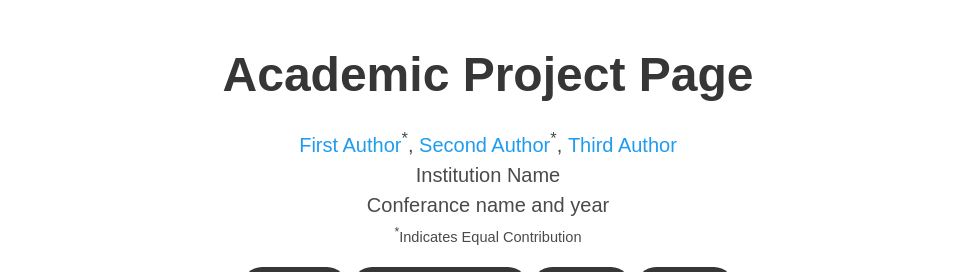
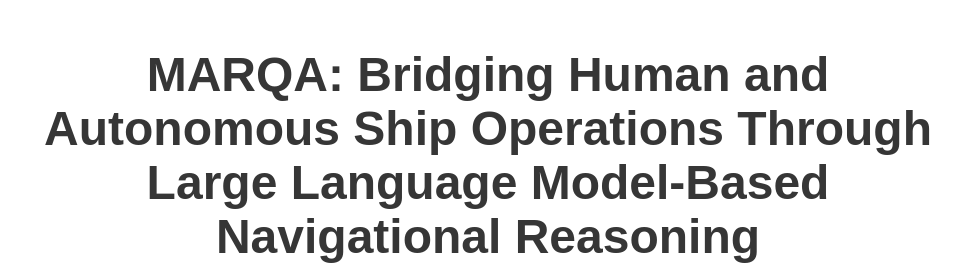
Before and after one commit to yeongha-shin/MARQA, a plain HTML site: page index.html in a window 1280 px wide. Shown: the top 272 px of the page, without its empty margins (152-1113 px from the left). Drawn offline with nearby package versions, Linux system fonts and the light colour scheme; some icons are missing; a web font is replaced by a local one.

Commit message:
Update index.html

```diff
--- a/index.html
+++ b/index.html
@@ -52,7 +52,7 @@
       <div class="container is-max-desktop">
         <div class="columns is-centered">
           <div class="column has-text-centered">
-            <h1 class="title is-1 publication-title">Academic Project Page</h1>
+            <h1 class="title is-1 publication-title">MARQA: Bridging Human and Autonomous Ship Operations Through Large Language Model-Based Navigational Reasoning</h1>
             <div class="is-size-5 publication-authors">
               <!-- Paper authors -->
               <span class="author-block">
```
